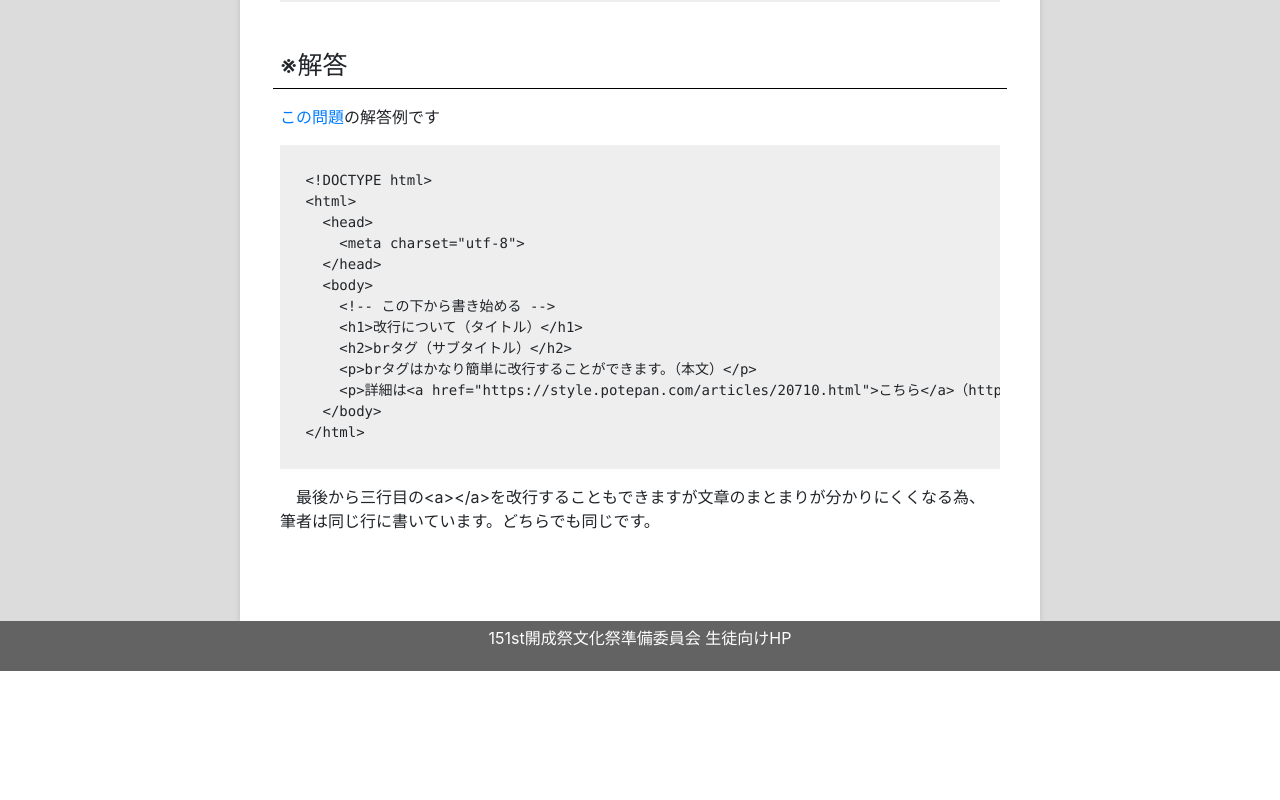
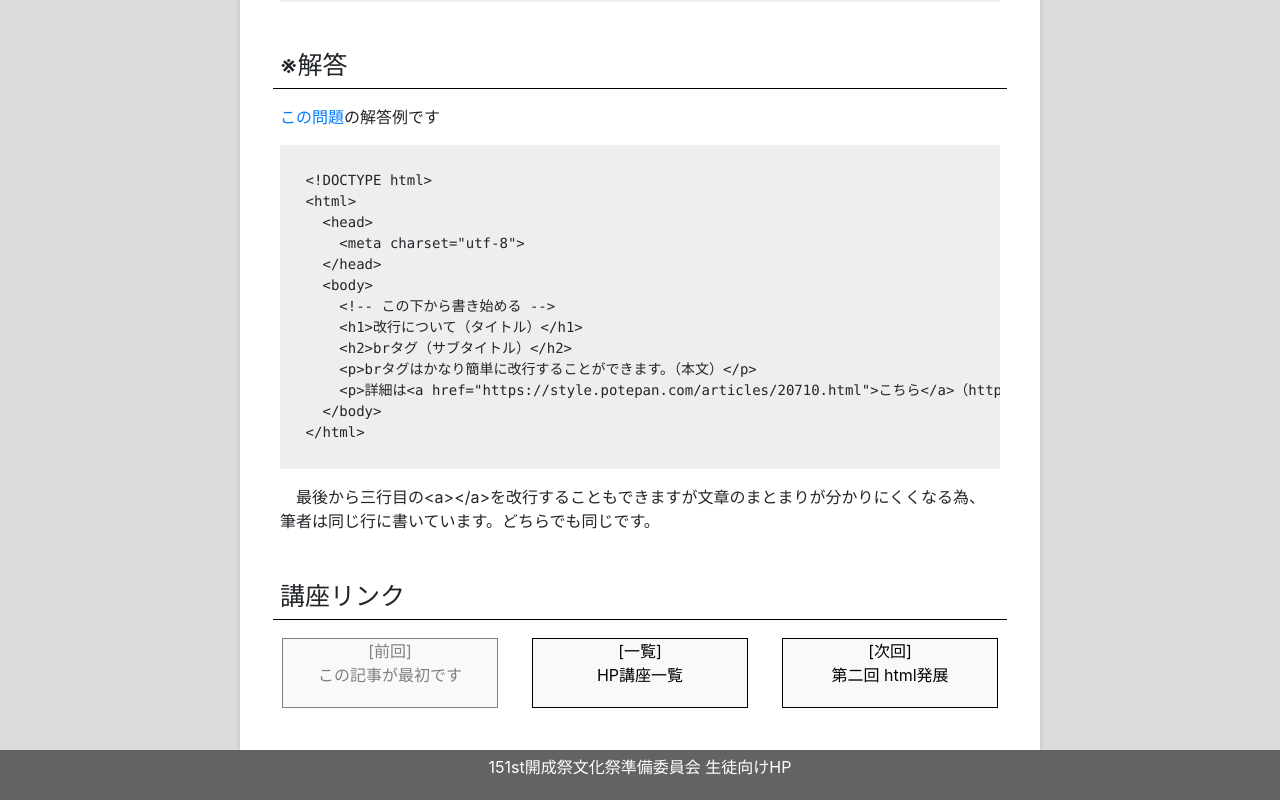
Before and after one commit to tsym77yoshi/151st_kaiseifes_bunjun, a Nuxt app: page /hp/kouhou/course1 in a window 1280 px wide. Shown: the part 8963-9763 px from the top of the page. Before the commit the page ends 9634 px from the top, so only its background shows below. Built offline with nearby package versions, Linux system fonts and the light colour scheme.

Commit message:
[fix]タグ変更・遷移・HP第二回index追加

```diff
--- /dev/null
+++ b/components/CourseLink.vue
@@ -0,0 +1,43 @@
+<template>
+  <div class="containar">
+    <h2>講座リンク</h2>
+    <hr size=10 color="black" class="hrLine">
+    <div class="row" style="text-align:center;vertical-align: middle;">
+      <nuxt-link v-if="beflink" :to="beflink" class="col-4"><div class="flame"><p>[前回]<br>{{ beftitle }}</p></div></nuxt-link>
+      <div v-else class="col-4"><div class="flamed"><p>[前回]<br>この記事が最初です</p></div></div>
+      <nuxt-link :to="indexlink" class="col-4"><div class="flame"><p>[一覧]<br>{{ index }}</p></div></nuxt-link>
+      <nuxt-link v-if="aftlink" :to="aftlink" class="col-4"><div  class="flame"><p>[次回]<br>{{ afttitle }}</p></div></nuxt-link>
+      <div v-else class="col-4"><div class="flamed"><p>[次回]<br>この記事が最新です</p></div></div>
+    </div>
+  </div>
+</template>
+
+<style scoped>
+.flame{
+  margin:2px;
+  border:1px solid black;
+  background-color: #f9f9f9;
+  height:70px;
+  color:black;
+}
+.flamed{
+  margin:2px;
+  border:1px solid grey;
+  background-color: #f9f9f9;
+  color:grey;
+  height:70px;
+}
+</style>
+
+<script>
+export default {
+  props: [
+    'beflink',
+    'beftitle',
+    'aftlink',
+    'afttitle',
+    'index',
+    'indexlink',
+  ],
+}
+</script>
--- a/pages/hp/kouhou/course1.vue
+++ b/pages/hp/kouhou/course1.vue
@@ -266,6 +266,7 @@
 &lt;/html></pre>
           <p style="text-indent:1em;">最後から三行目の&lt;a>&lt;/a>を改行することもできますが文章のまとまりが分かりにくくなる為、筆者は同じ行に書いています。どちらでも同じです。</p>
       </section>
+      <CourseLink aftlink="/hp/kouhou/course2" afttitle="第二回 html発展" index="HP講座一覧" indexlink="/#hp" />
     </div>
   </div>
 </template>
@@ -288,8 +289,10 @@
 </style>
 <script>
 import { defineComponent } from '@vue/composition-api'
+import CourseLink from '../../../components/CourseLink.vue'
 
 export default {
+  components: { CourseLink },
   data (){
     return{
       items:["はじめに","htmlとは？","VisualStudioCodeの利用","書き始め","htmlの書き方","よく使うタグ","演習問題（よく使うタグ）","スタイル","参考になるリンク","あとがき","この講座のデザインについて","演習問題の解答"]
--- a/pages/hp/kouhou/course2.vue
+++ b/pages/hp/kouhou/course2.vue
@@ -1,23 +1,18 @@
 <template>
     <div style="background-color:rgb(220,220,220);">
         <div class="whole">
-            <course-title title="HP講座第二回" subtitle="htmlの書き方基礎編" date="2021/10/31" />
-            <div class="containar" style="margin:0 5%;border:2px solid black;color:black">
-              <div style="text-align:center;width:100%;"><p>▼目次▼</p></div>
-              <ul class="row">
-                <nuxt-link v-for="(item,index) in items" v-bind:key="item.id" :to="'#'+index" class="col-md-6"><li>{{ item }}</li></nuxt-link>
-              </ul>
-            </div>
+            <course-title title="HP講座第二回" subtitle="htmlの書き方基発展" date="2021/11/11" />
+            <course-contents :items="items" />
 
-            <article>
+            <section>
             <h2 id="0">はじめに</h2>
             <hr size=10 color="black" class="hrLine">
             <p style="text-indent: 1em;">これは来年の文化祭でオンライン文化祭（参団/広報係)に関わりたいと思っている方に向けたHP講座の第二回です。
             第一回では環境の構築やhtmlの基礎的な書き方などを学びましたが第二回ではcssについても詳しく解説しつつ、ホームページを実際に作るための準備を進めていきます。
          <br>第一回とは筆者が違うので至らないところがあるかもしれませんがよろしくお願いします。</p>
-            </article>
+            </section>
 
-            <article>
+            <section>
                 <h2 id="1">よく使うタグ(補足)</h2>
                 <hr size=10 color="black" class="hrLine">
                 <p>まずは第一回　よく使うタグ の補足から入ります。<br>第一回では、aタグなど基本的なタグを紹介しましたがこれらのタグ全てが同じ書き方で書けるわけではありません。
@@ -39,9 +34,9 @@
                     <li>&lt;input><br>入力欄やボタンなどユーザーからの情報を受け取るときに使います。</li>
                 </ul>
                 <p>第一回でも述べましたが他にもタグはたくさんあるのでどんなタグを使えばいいのか、それはどう書けばよいのかが分からなくなったらすぐ調べるのが良いです。</p>
-            </article>
+            </section>
 
-            <article>
+            <section>
                 <h2 id="2">cssの外部化</h2>
                 <hr size=10 color="black" class="hrLine">
                 <p>さて、この第二回ではcssについてそれなりに詳しくやる予定なのですがそれにあたり予めやっておくべきことが一つあります。
@@ -54,9 +49,9 @@
                     <li>③ cssファイルにhtmlファイルの内容に従ってコードを書きます。</li>
                 </ol>
                 <p>これだけです。また、javascriptを使う場合もこれと同じような方法で外部化をすることができます。</p>
-            </article>
+            </section>
 
-            <article>
+            <section>
                 <h2 id="3">cssとhtmlの対応</h2>
                 <hr size=10 color="black" class="hrLine">
                 <p style="text-indent: 1em;">cssを書く準備が出来たところでcssをhtmlと対応させる方法を紹介します。
@@ -101,9 +96,9 @@
                     <h2 style="color: green;">これはh2要素です</h2>
                     <p style="color: red;">これはp要素です</p>
                 </div>
-            </article>
+            </section>
 
-            <article>
+            <section>
                 <h2 id="4">良く使うスタイル</h2>
                 <hr size=10 color="black" class="hrLine">
                 <ul>
@@ -115,15 +110,15 @@
                     <li>overflow-x: ～;<br>x方向(横方向)で画面からはみ出る部分の処理を変えられる。～にhiddenを入れると横スクロールバーを消してくれるので便利。</li>
                 </ul>
                 <p>他にもたくさんのスタイルがあるのでhtmlのタグと同様に困ったら調べてみるのが良いでしょう。</p>
-            </article>
+            </section>
 
-            <article>
+            <section>
                 <h2 id="5">padding、marginなどの関係性</h2>
                 <hr size=10 color="black" class="hrLine">
                 <p>上で良く使うスタイルを紹介しましたがその中で最も重要なのがpaddingやmarginです。これらの関係性を理解すればサイト内の余白を自由自在に調節することが出来ます。
                     ここで下の写真を見てください。余白の調整に使えるものの関係はそのようになっています。
                 </p>
-                <p><img src="box-model2.png" alt="図" style="width:60%;margin:10px 20%></p>
+                <p><img src="box-model2.png" alt="図" style="width:60%;margin:10px 20%"></p>
                 <ul>
                     <li>width、height<br>widthとheightは要素本体の横幅と縦幅です。text-alineや&lt;br>を使わない改行はこれをもとに行われます。
                     基本的には自動的に設定されますが指定する際にはこの二つがあまりにも小さすぎると要素の中身が要素からはみ出して表示されてしまうことに注意してください。width:～;、height: ～;で指定可能。</li>
@@ -139,9 +134,9 @@
                     <li>em、rem<br>emとremは相対的な値でそれぞれ親要素のフォントサイズ、サイト全体に適応されているフォントサイズを参照します。</li>
                 </ul>
                 <p>余白の調節に使うものと単位の紹介は以上です。これはあくまでも紹介なので気になることがあったら積極的に調べましょう。</p>
-            </article>
+            </section>
 
-            <article>
+            <section>
                 <h2 id="6">displayの種類</h2>
                 <hr size=10 color="black" class="hrLine">
                 <p>要素の表示形式を設定するdisplayはpaddingやmarginと並んで重要なスタイルの一つです。基本的にdisplay:～;だけで指定できるのですが～にどれを選ぶかによって表示のされ方が全く異なるのでこの章では～の部分を紹介します。</p>
@@ -153,9 +148,9 @@
                     <li>display:flex;<br>これも要素を横並びにする形式ですが様々な機能があり大量の要素を一律で横並べする時に便利です。少し書き方が特殊なので使うときはきちんと調べましょう。</li>
                 </ul>
                 <p>主に使うものはこの5つです。また、displayとは他にfloat:～;というのを使って要素を横ならべにすることが出来ます。</p>
-            </article>
+            </section>
 
-             <article>
+             <section>
                 <h2 id ="7">演習問題(総復習)</h2>
                 <hr size=10 color="black" class="hrLine">
                 <p>以下のものを再現してみよう!(要素の中央そろえはmargin:0 auto;を書き、要素の横幅を指定すれば出来ます。</p>
@@ -167,18 +162,18 @@
                     </div>
                 </div>
                 <p>解答は<nuxt-link to="#9">下の方</nuxt-link>にあります</p>
-            </article>
+            </section>
 
-            <article>
+            <section>
                 <h2 id="8">おわりに</h2>
                 <hr size=10 color="black" class="hrLine">
                 <p>以上でHP講座第二回は終了です。htmlの書き方というよりcssの書き方中心になってしまい、内容的にも少し難しいのが多かったと思います。
                     講座内で何度も言っている通りこの講座内に書かれていることはあくまでも紹介であり「こんなことができるよ～」程度の道しるべにすぎません。
                     ぜひとも実際に自分で簡単なサイトを作ってみるなどして分からないところを自分で調べて行きながら経験を積んでいってください。
                 </p>
-            </article>
+            </section>
 
-            <article>
+            <section>
                 <h2 id="9">解答</h2>
                 <hr size=10 color="black" class="hrLine">
                 <p><nuxt-link to="#7">この問題</nuxt-link>の解答例です</p>
@@ -193,7 +188,8 @@
       margin: 50px;
     }
 
-    .waku{padding: 20px;
+    .waku{
+      padding: 20px;
       border: solid black 2px;
       margin: 0 auto;
       width: 50vw;
@@ -211,8 +207,8 @@
 &lt;/body>
 &lt;/html>
                 </pre>
-            </article>
-
+            </section>
+            <CourseLink beflink="/hp/kouhou/course1" beftitle="第一回 html基礎" index="HP講座一覧" indexlink="/#hp" />
 
 
         </div>
--- a/pages/index.vue
+++ b/pages/index.vue
@@ -11,6 +11,7 @@
       <hr size=10 color="black" class="hrLine">
       <ol>
         <li><nuxt-link to="/hp/kouhou/course1/">htmlの書き方基礎編（第一回HP講座）</nuxt-link>...htmlの書き方の基礎</li>
+        <li><nuxt-link to="/hp/kouhou/course2/">htmlの書き方発展編（第二回HP講座）</nuxt-link>...htmlの書き方の発展</li>
       </ol>
 
       <h2 id="movie">動画講座</h2>
--- a/pages/movie/course1.vue
+++ b/pages/movie/course1.vue
@@ -111,6 +111,7 @@
         <hr size=10 color="black" class="hrLine">
         <p>いかがでしたか。今回の内容じゃ物足りないという方はぜひ上に挙げたサイトで操作方法を覚えて、Youtubeなどにアップロードされているチュートリアルをガンガンこなしていってください。こなした数だけきっと力になります。次回は簡単な動画を作成しながら、操作方法や基本的な技術を解説していきたいと思います。</p>
       </section>
+      <CourseLink index="動画講座一覧" indexlink="/#movie" />
     </div>
   </div>
 </template>
```
Also changed, not shown: static/hp/kouhou/course2/box-model2.png (added). Lines whose indentation alone changed are shown as unchanged.
